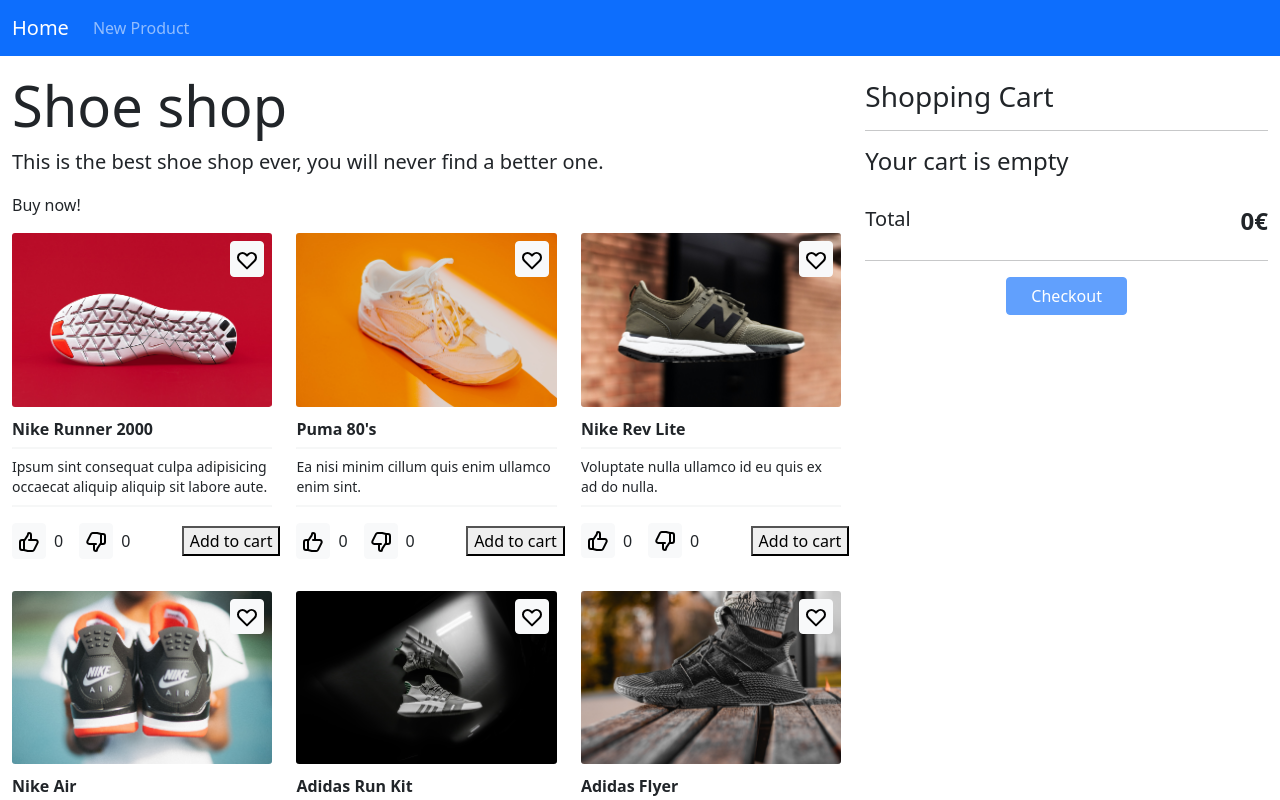
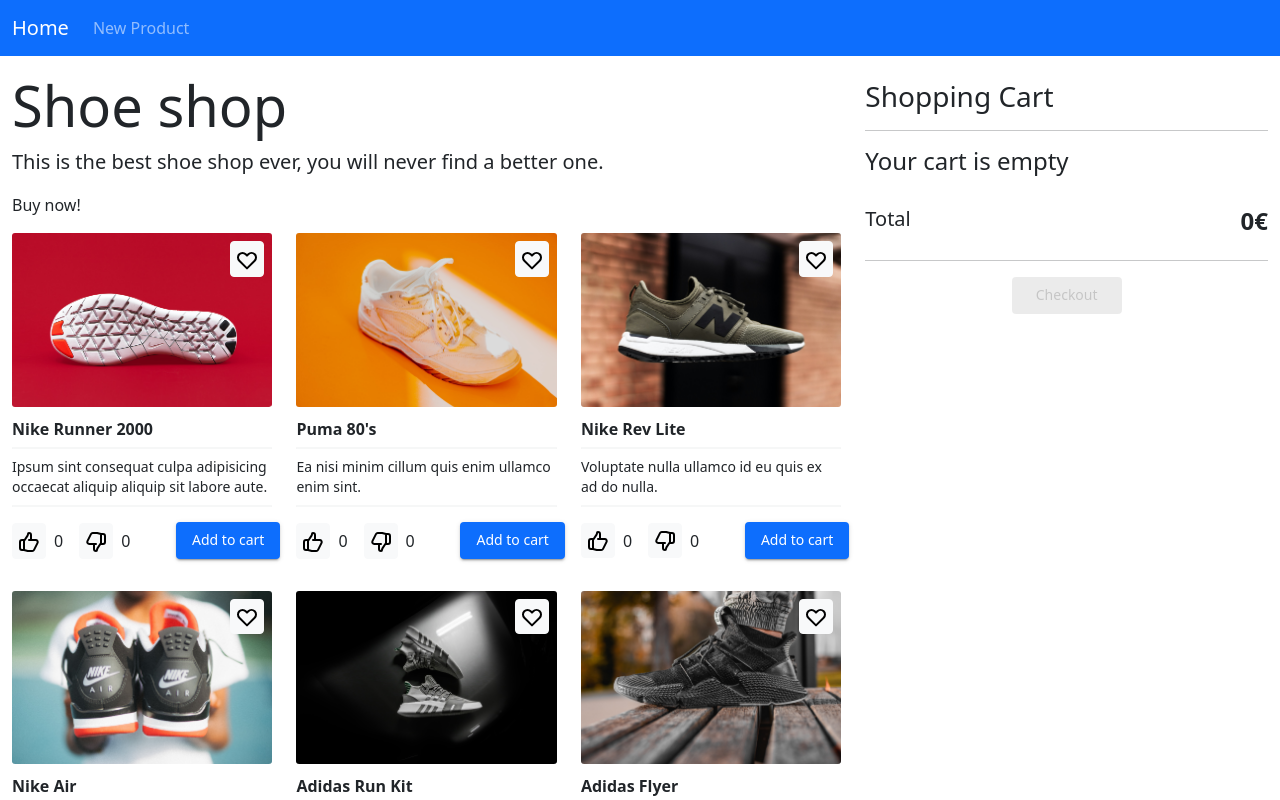
Before and after one commit to assembler-institute/react-shopping-cart-context, a React (Create React App) app: page / in a window 1280 px wide. Shown: the top 800 px of the page. Built offline with nearby package versions, Linux system fonts and the light colour scheme.

Commit message:
Implemented MUI button

```diff
--- a/src/components/Button/Button.js
+++ b/src/components/Button/Button.js
@@ -1,5 +1,6 @@
 import React from "react";
 import cn from "clsx";
+import ButtonMUI from "@material-ui/core/Button";
 
 function Button({
   submitButton,
@@ -22,7 +23,9 @@ function Button({
   });
 
   return (
-    <button
+    <ButtonMUI
+      variant="contained"
+      color="primary"
       className={classes}
       type={submitButton ? "submit" : "button"}
       disabled={disabled}
@@ -30,7 +33,7 @@ function Button({
       {...props}
     >
       {children}
-    </button>
+    </ButtonMUI>
   );
 }
 
--- a/src/components/ButtonLink/ButtonLink.js
+++ b/src/components/ButtonLink/ButtonLink.js
@@ -1,6 +1,7 @@
 import React from "react";
 import cn from "clsx";
 import { useHistory } from "react-router-dom";
+import ButtonMUI from "@material-ui/core/Button";
 // import { Link } from "react-router-dom";
 
 function ButtonLink({
@@ -26,7 +27,9 @@ function ButtonLink({
   }
 
   return (
-    <button
+    <ButtonMUI
+      variant="contained"
+      color="primary"
       className={classes}
       type="button"
       disabled={disabled}
@@ -34,7 +37,7 @@ function ButtonLink({
       {...props}
     >
       {children}
-    </button>
+    </ButtonMUI>
 
     // <Link className={classes} disabled={disabled} to={page} {...props}>
     //   {children}
```
